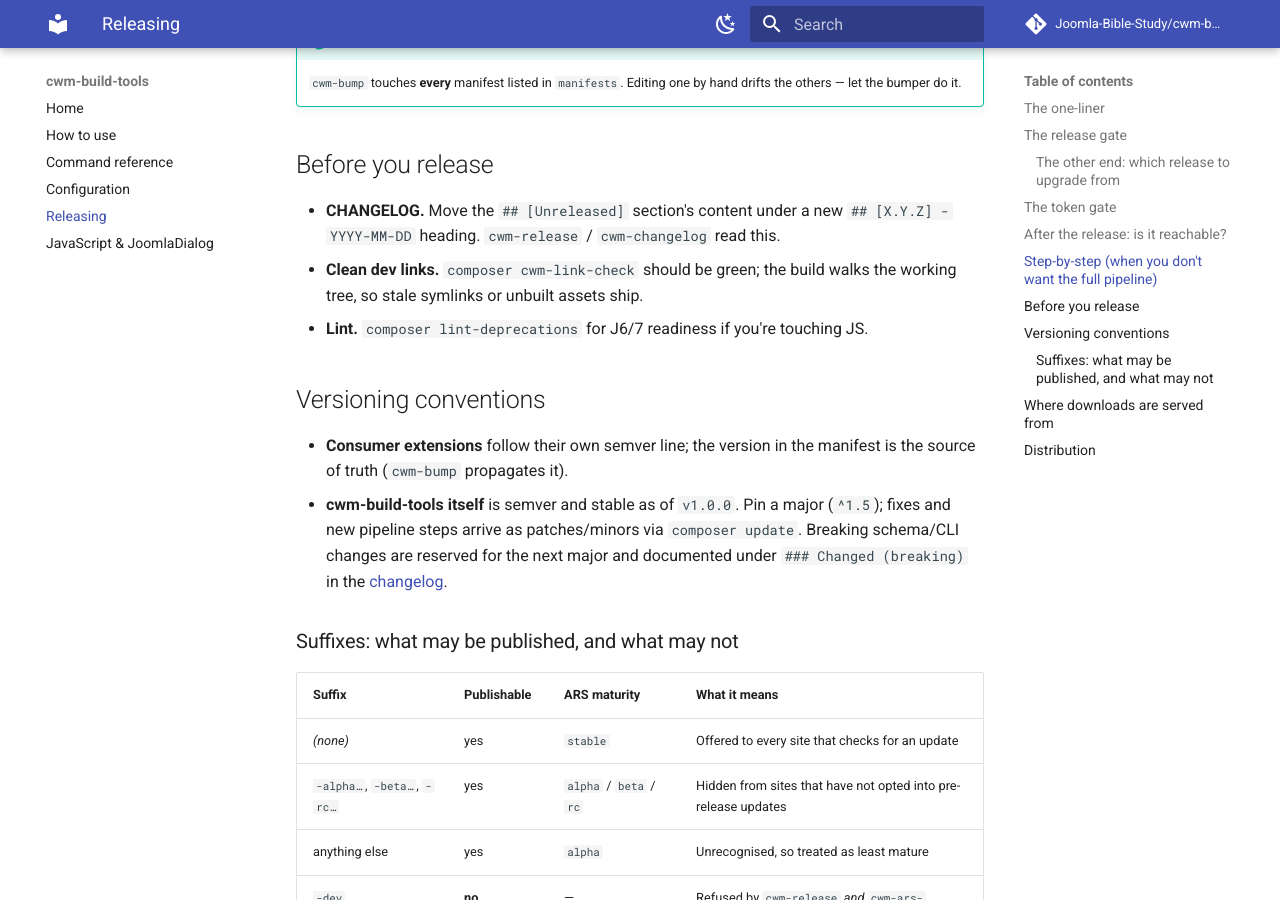
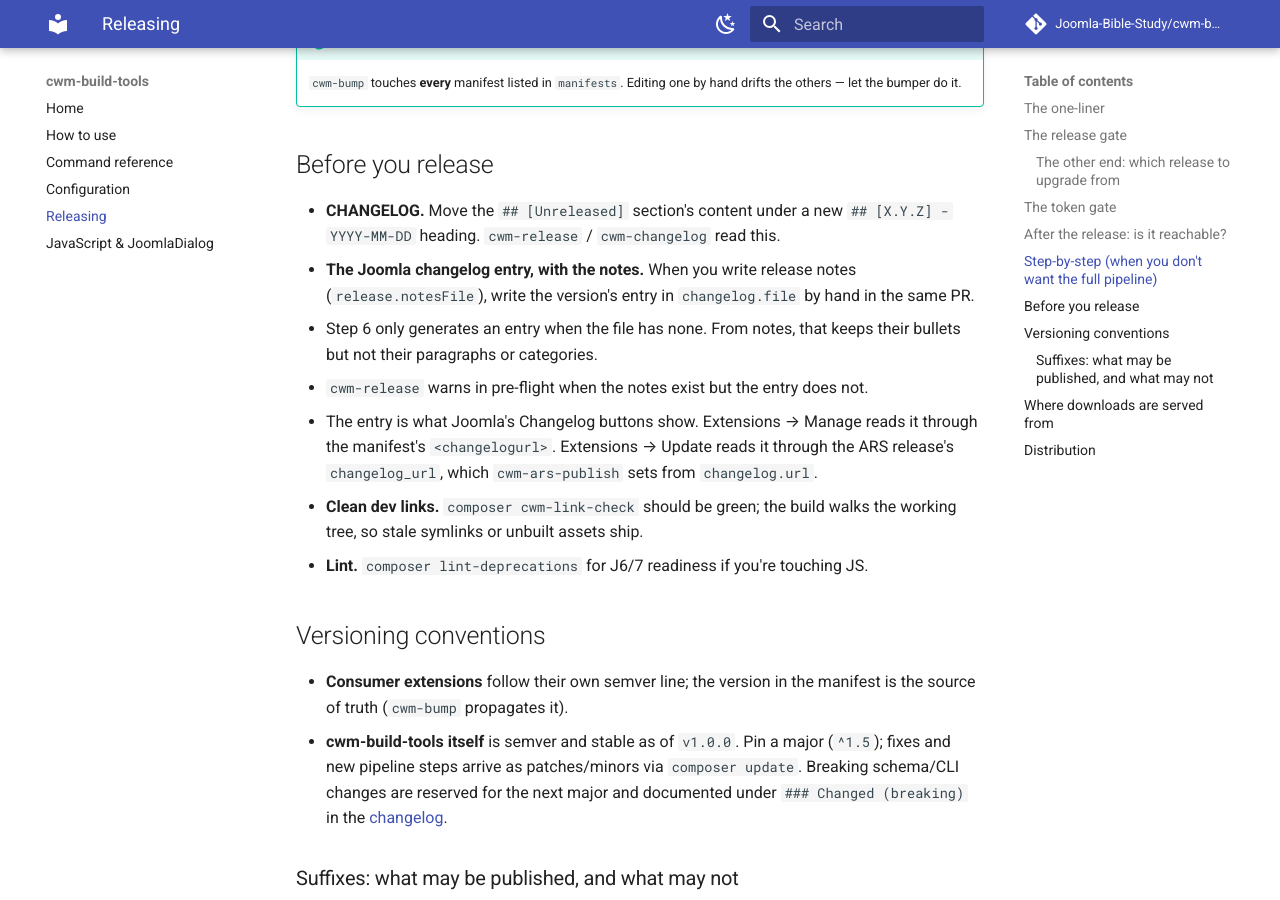
Before and after one commit to Joomla-Bible-Study/cwm-build-tools, an MkDocs documentation site: the page built from docs/releasing.md, in a window 1280 px wide and 900 px high, scrolled down 4697 px. Built offline with MkDocs 1.6.1 and Material for MkDocs 9.7.7, drawn with Linux system fonts in a browser that asks for light colours; comment, search, counter and statistics services are not loaded.

Commit message:
fix(release): keep GitHub's PR list out of note-led changelog entries; warn when notes lack one (#174)
generate-changelog-entry.sh stops at GitHub's generated "## What's
Changed" list when hand-written notes lead the release body. Notes
written for people have headings no category matches, which sent the
generator to its collect-every-bullet fallback. The list's "… by @someone
in https://…" titles were swept in: 15 of Proclaim 10.7.4's 29 items. A
release without notes still uses the list, since it is all there is.

An entry generated from notes keeps their bullets, but not their
paragraphs or categories, so the entry belongs with the notes, written by
hand. The generator already skips a version that is in the file.
cwm-release now warns in pre-flight when release.notesFile has notes for
the version but changelog.file has no entry, while there is still time
to write one. The check is cwm_changelog_needs_entry in lib/notes.sh.
docs/releasing.md lists the step under "Before you release".

Tests:
- changelog-entry.test.sh covers notes plus the generated list, and the
  generated list alone. Removing the cut fails the first, and cutting
  unconditionally fails the second.
- notes.test.sh covers cwm_changelog_needs_entry. It is fixed-string, so
  1.2.30 is not 1.2.3, and dropping the closing tag fails that check.

Checked against the real v10.7.4 release body: 14 items, all complete,
none from the PR list.

Co-Authored-By: Claude Opus 5.5 <noreply@anthropic.com>

```diff
--- a/docs/releasing.md
+++ b/docs/releasing.md
@@ -214,6 +214,17 @@ rather than forking the fetcher.
 
 - **CHANGELOG.** Move the `## [Unreleased]` section's content under a new
   `## [X.Y.Z] - YYYY-MM-DD` heading. `cwm-release` / `cwm-changelog` read this.
+- **The Joomla changelog entry, with the notes.** When you write release notes
+  (`release.notesFile`), write the version's entry in `changelog.file` by hand
+  in the same PR.
+  - Step 6 only generates an entry when the file has none. From notes, that
+    keeps their bullets but not their paragraphs or categories.
+  - `cwm-release` warns in pre-flight when the notes exist but the entry
+    does not.
+  - The entry is what Joomla's Changelog buttons show. Extensions → Manage
+    reads it through the manifest's `<changelogurl>`. Extensions → Update
+    reads it through the ARS release's `changelog_url`, which
+    `cwm-ars-publish` sets from `changelog.url`.
 - **Clean dev links.** `composer cwm-link-check` should be green; the build
   walks the working tree, so stale symlinks or unbuilt assets ship.
 - **Lint.** `composer lint-deprecations` for J6/7 readiness if you're touching
```
Also changed, not shown: CHANGELOG.md (+18 -1 lines), 5 other files.
